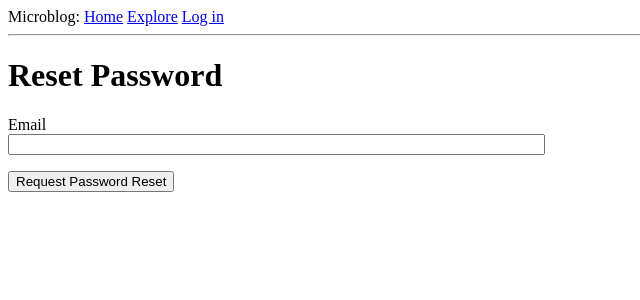
After one commit to kvrasuli/microblog, a Flask app: page /reset_password_request in a window 1280 px wide. The commit adds this page. Shown: the top 300 px of the page, without its empty margins (0-640 px from the left). Run offline with Flask 2, Linux system fonts and the light colour scheme.

Commit message:
Implement email support

```diff
--- a/app/__init__.py
+++ b/app/__init__.py
@@ -3,6 +3,7 @@ from config import Config
 from flask_sqlalchemy import SQLAlchemy
 from flask_migrate import Migrate
 from flask_login import LoginManager
+from flask_mail import Mail
 import logging
 from logging.handlers import SMTPHandler, RotatingFileHandler
 import os
@@ -14,6 +15,7 @@ db = SQLAlchemy(app)
 migrate = Migrate(app, db)
 login = LoginManager(app)
 login.login_view = 'login'
+mail = Mail(app)
 
 if not app.debug:
     if app.config['MAIL_SERVER']:
--- a/app/forms.py
+++ b/app/forms.py
@@ -59,3 +59,15 @@ class PostForm(FlaskForm):
         DataRequired(), Length(min=1, max=140)
     ])
     submit = SubmitField('Submit')
+
+
+class ResetPasswordRequestForm(FlaskForm):
+    email = StringField('Email', validators=[DataRequired(), Email()])
+    submit = SubmitField('Request Password Reset')
+
+
+class ResetPasswordForm(FlaskForm):
+    password = PasswordField('Password', validators=[DataRequired()])
+    password2 = PasswordField(
+        'Repeat Password', validators=[DataRequired(), EqualTo('password')])
+    submit = SubmitField('Request Password Reset')
--- a/app/routes.py
+++ b/app/routes.py
@@ -2,7 +2,11 @@ from datetime import datetime
 from flask import render_template, flash, redirect, url_for, request
 from werkzeug.urls import url_parse
 from app import app, db
-from app.forms import LoginForm, RegistrationForm, EditProfileForm, EmptyForm, PostForm
+from app.forms import (
+    LoginForm, RegistrationForm, EditProfileForm,
+    EmptyForm, PostForm, ResetPasswordRequestForm, ResetPasswordForm
+)
+from app.email import send_password_reset_email
 from flask_login import current_user, login_user, logout_user, login_required
 from app.models import User, Post
 
@@ -169,3 +173,34 @@ def unfollow(username):
     db.session.commit()
     flash(f'You are not following {username}.')
     return redirect(url_for('user', username=username))
+
+
+@app.route('/reset_password_request', methods=['GET', 'POST'])
+def reset_password_request():
+    if current_user.is_authenticated:
+        return redirect(url_for('index'))
+    form = ResetPasswordRequestForm()
+    if form.validate_on_submit():
+        user = User.query.filter_by(email=form.email.data).first()
+        if user:
+            send_password_reset_email(user)
+        flash('Check your email for the instructions to reset your password')
+        return redirect(url_for('login'))
+    return render_template('reset_password_request.html',
+                           title='Reset Password', form=form)
+
+
+@app.route('/reset_password/<token>', methods=['GET', 'POST'])
+def reset_password(token):
+    if current_user.is_authenticated:
+        return redirect(url_for('index'))
+    user = User.verify_reset_password_token(token)
+    if not user:
+        return redirect(url_for('index'))
+    form = ResetPasswordForm()
+    if form.validate_on_submit():
+        user.set_password(form.password.data)
+        db.session.commit()
+        flash('Your password has been reset.')
+        return redirect(url_for('login'))
+    return render_template('reset_password.html', form=form)
--- a/app/templates/login.html
+++ b/app/templates/login.html
@@ -22,4 +22,8 @@
     <p>{{ form.submit() }}</p>
   </form>
   <p>New user? <a href="{{ url_for('register') }}">Click to register!</a></p>
+  <p>
+    Forgot Your Password?
+    <a href="{{ url_for('reset_password_request') }}">Click to Reset It</a>
+  </p>
 {% endblock %}
--- /dev/null
+++ b/app/templates/reset_password_request.html
@@ -0,0 +1,16 @@
+{% extends "base.html" %}
+
+{% block content %}
+    <h1>Reset Password</h1>
+    <form action="" method="post">
+        {{ form.hidden_tag() }}
+        <p>
+            {{ form.email.label }}<br>
+            {{ form.email(size=64) }}<br>
+            {% for error in form.email.errors %}
+            <span style="color: red;">[{{ error }}]</span>
+            {% endfor %}
+        </p>
+        <p>{{ form.submit() }}</p>
+    </form>
+{% endblock %}
```
Also changed, not shown: app/email.py (added, +27 -0 lines), app/models.py (+17 -1 lines), app/templates/email/reset_password.html (added, +12 -0 lines), app/templates/email/reset_password.txt (added, +11 -0 lines), app/templates/reset_password.html (added, +23 -0 lines).
